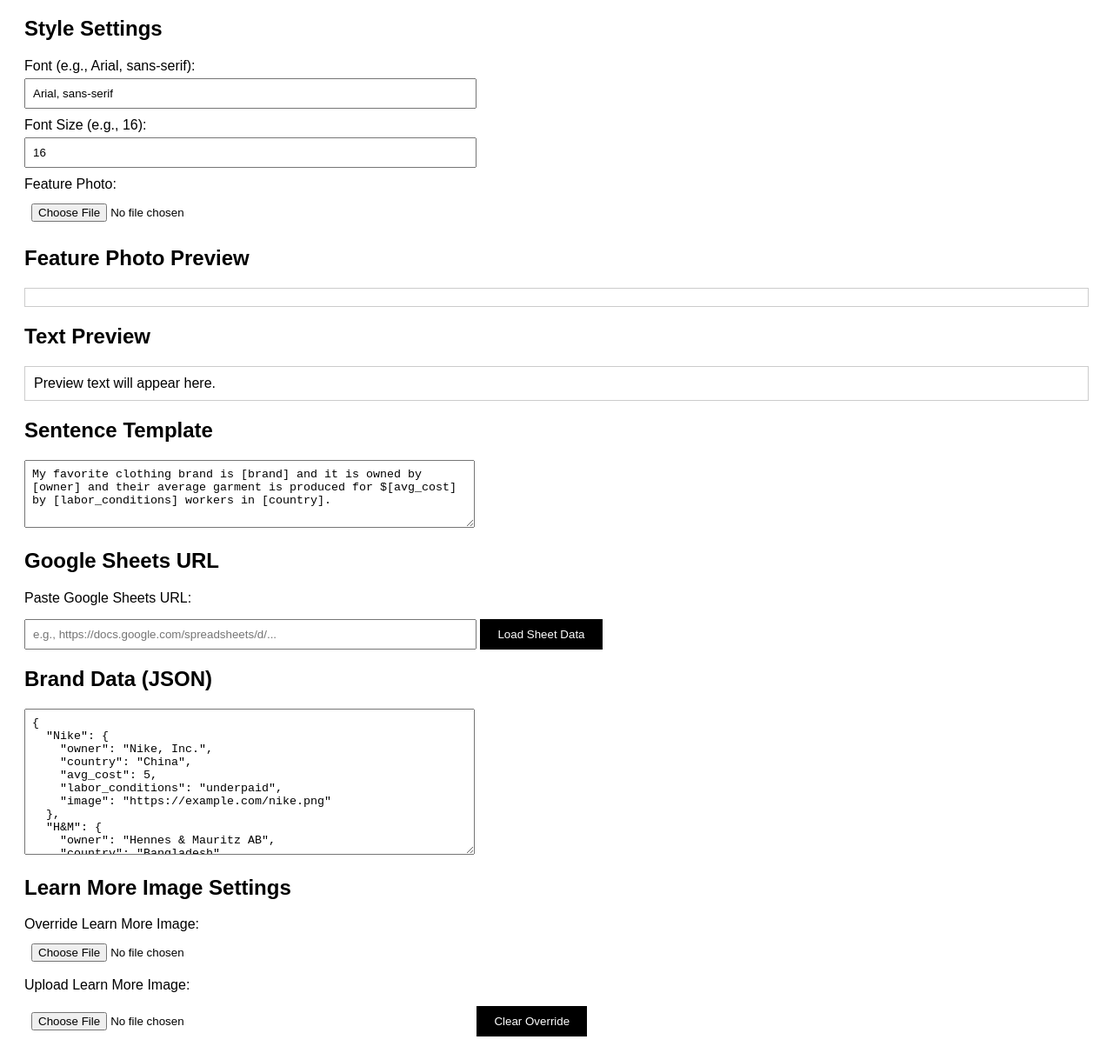
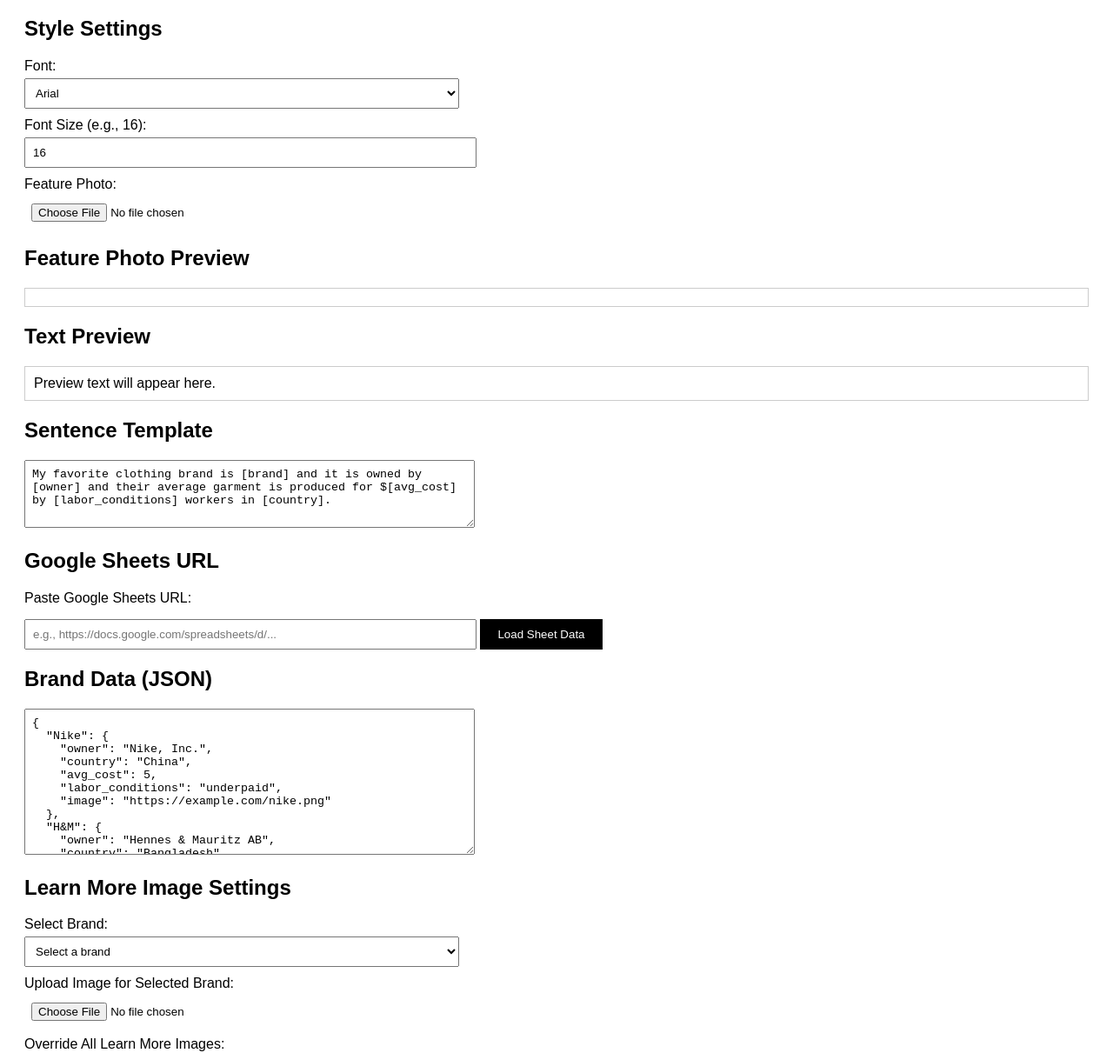
Before and after one commit to plugnhippie/clothing-brand-widget, a plain HTML site: page admin.html in a window 1280 px wide. Shown: the part 89-1300 px from the top of the page at 87% size. Drawn offline with Linux system fonts and the light colour scheme.

Commit message:
Add files via upload

```diff
--- a/admin.html
+++ b/admin.html
@@ -16,7 +16,7 @@
             display: block;
             margin: 10px 0 5px;
         }
-        input, textarea {
+        input, textarea, select {
             width: 100%;
             max-width: 500px;
             padding: 8px;
@@ -44,8 +44,14 @@
     <h1>Admin Dashboard</h1>
 
     <h2>Style Settings</h2>
-    <label for="font">Font (e.g., Arial, sans-serif):</label>
-    <input type="text" id="font" oninput="updatePreview()">
+    <label for="font">Font:</label>
+    <select id="font" onchange="updatePreview()">
+        <option value="Arial, sans-serif">Arial</option>
+        <option value="Helvetica, sans-serif">Helvetica</option>
+        <option value="Times New Roman, serif">Times New Roman</option>
+        <option value="Georgia, serif">Georgia</option>
+        <option value="Courier New, monospace">Courier New</option>
+    </select>
     <label for="fontSize">Font Size (e.g., 16):</label>
     <input type="number" id="fontSize" oninput="updatePreview()">
     <label for="featureImage">Feature Photo:</label>
@@ -71,21 +77,23 @@ My favorite clothing brand is [brand] and it is owned by [owner] and their avera
     <textarea id="data" rows="10" cols="50"></textarea>
 
     <h2>Learn More Image Settings</h2>
-    <label for="overrideLearnMoreImage">Override Learn More Image:</label>
+    <label for="brandSelect">Select Brand:</label>
+    <select id="brandSelect" onchange="updateLearnMorePreview()"></select>
+    <label for="brandImage">Upload Image for Selected Brand:</label>
+    <input type="file" id="brandImage" accept="image/*" onchange="updateBrandImage()">
+    <label for="overrideLearnMoreImage">Override All Learn More Images:</label>
     <input type="file" id="overrideLearnMoreImage" accept="image/*" onchange="updateLearnMorePreview()">
-    <label for="uploadLearnMoreImage">Upload Learn More Image:</label>
-    <input type="file" id="uploadLearnMoreImage" accept="image/*" onchange="updateLearnMorePreview()">
     <button onclick="clearOverride()">Clear Override</button>
 
     <h2>Learn More Image Preview</h2>
     <div id="learnMorePreview"></div>
 
-    <button onclick="saveData()">Save All Changes</button>
+    <button onclick="saveData()">Save All Changes to GitHub</button>
 
     <script>
         let featureFileName = '';
         let overrideFileName = '';
-        let uploadFileName = '';
+        let brandImages = {};
 
         async function fetchData() {
             const response = await fetch('data.json');
@@ -94,15 +102,28 @@ My favorite clothing brand is [brand] and it is owned by [owner] and their avera
 
         async function loadData() {
             const data = await fetchData();
-            document.getElementById('font').value = data.font || '';
+            document.getElementById('font').value = data.font || 'Arial, sans-serif';
             document.getElementById('fontSize').value = data.fontSize || '';
             featureFileName = data.featureImage || '';
             document.getElementById('template').value = data.template || '';
             document.getElementById('data').value = JSON.stringify(data.brands, null, 2);
             overrideFileName = data.overrideLearnMoreImage || '';
+            brandImages = data.brands;
+            populateBrandSelect(data.brands);
             updatePreview();
             updateFeaturePreview();
             updateLearnMorePreview();
+        }
+
+        function populateBrandSelect(brands) {
+            const select = document.getElementById('brandSelect');
+            select.innerHTML = '<option value="">Select a brand</option>';
+            Object.keys(brands).forEach(brand => {
+                const option = document.createElement('option');
+                option.value = brand;
+                option.text = brand;
+                select.appendChild(option);
+            });
         }
 
         function updatePreview() {
@@ -137,20 +158,10 @@ My favorite clothing brand is [brand] and it is owned by [owner] and their avera
 
         function updateLearnMorePreview() {
             const overrideInput = document.getElementById('overrideLearnMoreImage');
-            const uploadInput = document.getElementById('uploadLearnMoreImage');
+            const brandSelect = document.getElementById('brandSelect').value;
             const preview = document.getElementById('learnMorePreview');
             preview.innerHTML = '';
-            if (uploadInput.files && uploadInput.files[0]) {
-                const reader = new FileReader();
-                reader.onload = function(e) {
-                    const img = document.createElement('img');
-                    img.src = e.target.result;
-                    preview.appendChild(img);
-                };
-                reader.readAsDataURL(uploadInput.files[0]);
-                uploadFileName = 'images/' + uploadInput.files[0].name;
-                overrideFileName = uploadFileName;
-            } else if (overrideInput.files && overrideInput.files[0]) {
+            if (overrideInput.files && overrideInput.files[0]) {
                 const reader = new FileReader();
                 reader.onload = function(e) {
                     const img = document.createElement('img');
@@ -159,6 +170,10 @@ My favorite clothing brand is [brand] and it is owned by [owner] and their avera
                 };
                 reader.readAsDataURL(overrideInput.files[0]);
                 overrideFileName = 'images/' + overrideInput.files[0].name;
+            } else if (brandSelect && brandImages[brandSelect]?.image) {
+                const img = document.createElement('img');
+                img.src = brandImages[brandSelect].image;
+                preview.appendChild(img);
             } else if (overrideFileName) {
                 const img = document.createElement('img');
                 img.src = overrideFileName;
@@ -166,11 +181,27 @@ My favorite clothing brand is [brand] and it is owned by [owner] and their avera
             }
         }
 
+        function updateBrandImage() {
+            const brandSelect = document.getElementById('brandSelect').value;
+            const fileInput = document.getElementById('brandImage');
+            if (brandSelect && fileInput.files && fileInput.files[0]) {
+                const reader = new FileReader();
+                reader.onload = function(e) {
+                    const img = document.createElement('img');
+                    img.src = e.target.result;
+                    document.getElementById('learnMorePreview').innerHTML = '';
+                    document.getElementById('learnMorePreview').appendChild(img);
+                };
+                reader.readAsDataURL(fileInput.files[0]);
+                const imagePath = 'images/' + fileInput.files[0].name;
+                brandImages[brandSelect].image = imagePath;
+                document.getElementById('data').value = JSON.stringify(brandImages, null, 2);
+            }
+        }
+
         function clearOverride() {
             document.getElementById('overrideLearnMoreImage').value = '';
-            document.getElementById('uploadLearnMoreImage').value = '';
             overrideFileName = '';
-            uploadFileName = '';
             updateLearnMorePreview();
         }
 
@@ -191,7 +222,9 @@ My favorite clothing brand is [brand] and it is owned by [owner] and their avera
                 const response = await fetch(csvUrl);
                 const csvText = await response.text();
                 const json = csvToJson(csvText);
+                brandImages = json;
                 document.getElementById('data').value = JSON.stringify(json, null, 2);
+                populateBrandSelect(json);
                 alert('Sheet data loaded successfully.');
             } catch (e) {
                 alert('Error loading sheet. Ensure it’s shared publicly and formatted correctly.');
@@ -236,7 +269,13 @@ My favorite clothing brand is [brand] and it is owned by [owner] and their avera
                     brands: brands,
                     overrideLearnMoreImage: overrideFileName
                 };
-                alert('1. Copy the JSON below and paste it into data.json on GitHub.\n2. Upload the selected images to an "images" folder in your GitHub repository:\n- Feature: ' + (featureFileName || 'None') + '\n- Learn More: ' + (overrideFileName || 'None') + '\n\n' + JSON.stringify(data, null, 2));
+                const newImages = [];
+                if (featureFileName && !featureFileName.startsWith('images/')) newImages.push(featureFileName);
+                if (overrideFileName && !overrideFileName.startsWith('images/')) newImages.push(overrideFileName);
+                Object.values(brands).forEach(b => {
+                    if (b.image && !b.image.startsWith('images/')) newImages.push(b.image);
+                });
+                alert('1. Copy the JSON below and paste it into data.json on GitHub.\n2. Upload these images to the "images" folder in your GitHub repository:\n- ' + (newImages.length ? newImages.join('\n- ') : 'None') + '\n\n' + JSON.stringify(data, null, 2));
             } catch (e) {
                 alert('Invalid JSON format in brand data: ' + e.message);
             }
```
